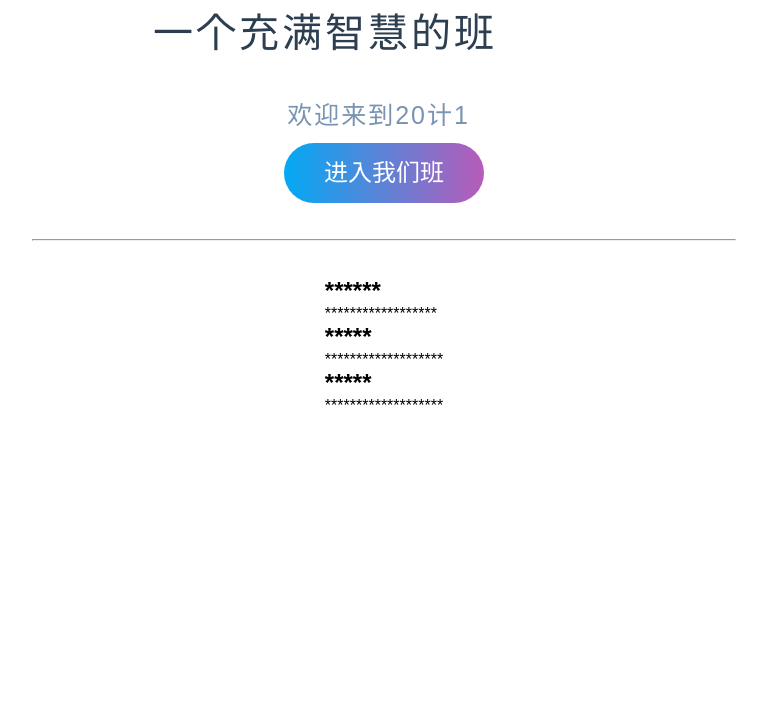
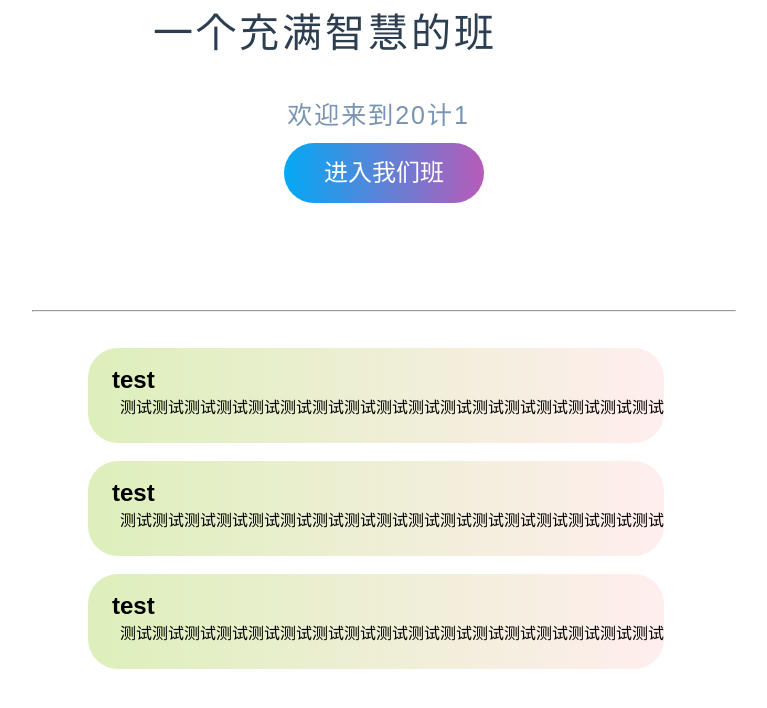
Before and after one commit to lrh04901/website_20j1, a PHP site: page / in a window 1280 px wide. Shown: the part 502-1210 px from the top of the page, without its empty margins (256-1023 px from the left). Run offline with PHP 8.4, Linux system fonts and the light colour scheme; data that the repository does not hold is empty.

Commit message:
“增加了内容边框样式，整体效果优化”

```diff
--- a/system/static/css/index.css
+++ b/system/static/css/index.css
@@ -16,7 +16,7 @@
 }
 
 nav {
-    position: absolute;
+    position: sticky;
     top: 0;
     left: 0;
     right: 0;
@@ -144,7 +144,7 @@ h1 {
     font-size: 40px;
     font-weight: 400;
     letter-spacing: 3px;
-    position: sticky;
+    position: static;
     top: 360px;
     left: 760px;
     right: 100px;
@@ -233,3 +233,30 @@ hr{
     width: 55vw;
     align-items: center;
 }
+
+.article{
+    flex: 2;
+    position: absolute;
+    left: calc(30vw - 40px);
+    top: 700px;
+    text-align: left;
+
+}
+
+.feature{
+    background: #FFEEEE;  /* fallback for old browsers */
+    background: -webkit-linear-gradient(to right, #DDEFBB, #FFEEEE);  /* Chrome 10-25, Safari 5.1-6 */
+    background: linear-gradient(to right, #DDEFBB, #FFEEEE); /* W3C, IE 10+/ Edge, Firefox 16+, Chrome 26+, Opera 12+, Safari 7+ */
+    background-repeat: no-repeat;
+    height: 95px;
+    width: 45vw;
+    border-radius: 30px;
+}
+
+.feature h2{
+    text-indent: 1em;
+}
+
+.feature p{
+    text-indent: 2em;
+}
--- a/system/static/html/index.html
+++ b/system/static/html/index.html
@@ -17,17 +17,17 @@
         <hr><br><br>
         <div class="article">
             <div class="feature">
-                <h2>******</h2>
-                <p>******************</p>
-            </div>
+                <br><h2>test</h2>
+                <p>测试测试测试测试测试测试测试测试测试测试测试测试测试测试测试测试测试</p>
+            </div><br>
             <div class="feature">
-                <h2>*****</h2>
-                <p>*******************</p>
-            </div>
+                <br><h2>test</h2>
+                <p>测试测试测试测试测试测试测试测试测试测试测试测试测试测试测试测试测试</p>
+            </div><br>
             <div class="feature">
-                <h2>*****</h2>
-                <p>*******************</p>
-            </div>
+                <br><h2>test</h2>
+                <p>测试测试测试测试测试测试测试测试测试测试测试测试测试测试测试测试测试</p>
+            </div><br>
         </div>
     </main>
 
```
